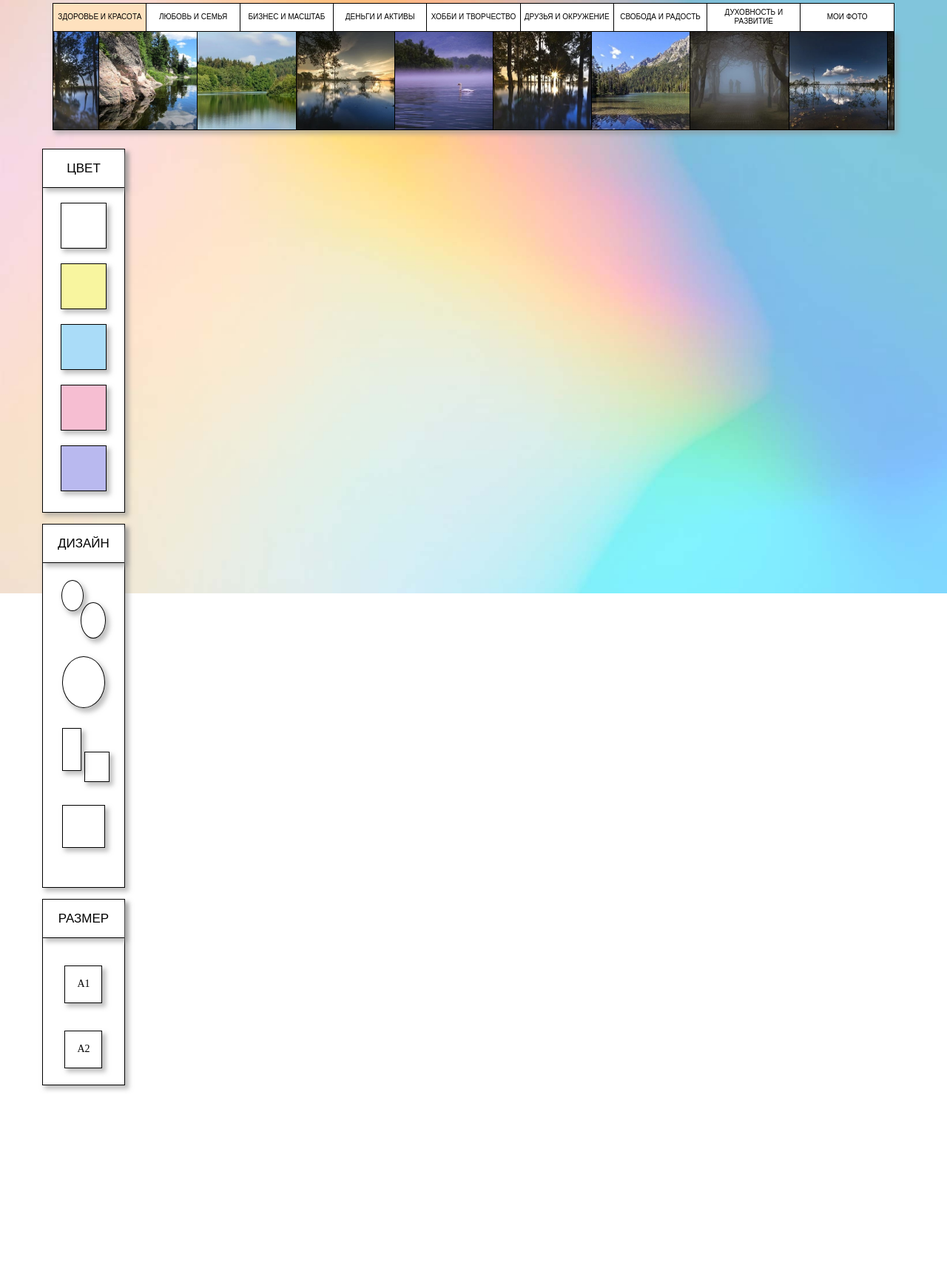
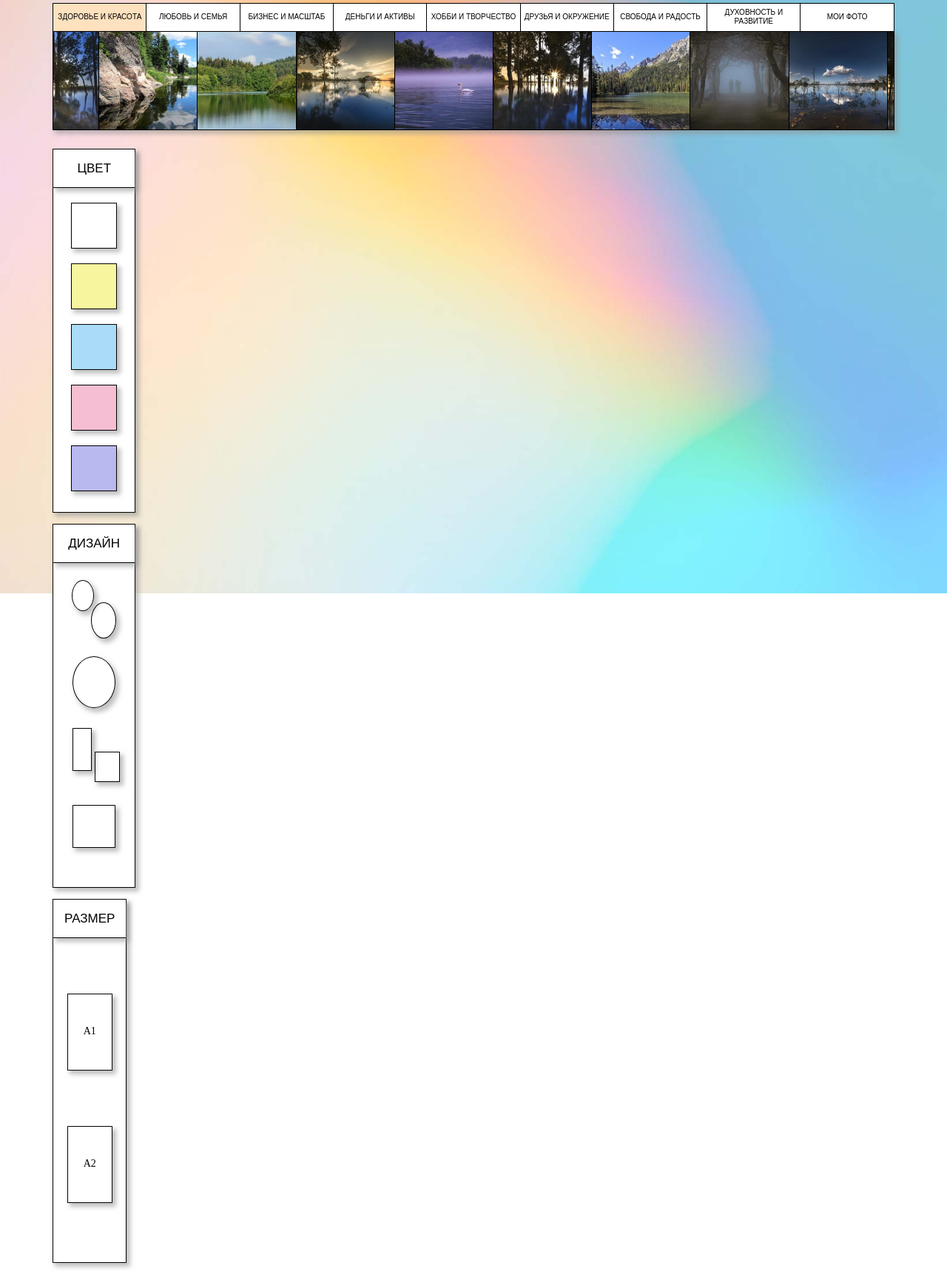
Before and after one commit to drummerrog/wishcard, a PHP site: page / in a window 1280 px wide. Shown: the part 852-2574 px from the top of the page at 74% size. Before the commit the page ends 2327 px from the top, so only its background shows below. Run offline with PHP 8.4, Linux system fonts and the light colour scheme.

Commit message:
fix: расположение третьего сайдбара + стили

```diff
--- a/assets/css/style.css
+++ b/assets/css/style.css
@@ -217,12 +217,13 @@ body {
 }
 
 /* Табы сайдбара */
-.wishcard {
+/* .wishcard {
   height: auto;
   margin-left: -15px;
-}
+} */
+
 .sidebar-tabs {
-  max-width: 110px;
+  width: 110px;
   height: 490px;
   position: relative;
   display: flex;
@@ -282,10 +283,10 @@ body {
 
 .sidebar-tabs__content {
   position: absolute;
-  width: 1680px;
+  width: 1415px;
   height: 1180px;
   top: 0;
-  left: 125px;
+  left: 180px;
   right: 0;
   display: none;
   border: 1px solid red;
@@ -358,12 +359,12 @@ body {
 }
 
 .sidebar-tabs_size {
-  height: 250px;
+  width: 98px;
 }
 
 .sidebar-tab__size {
-  width: 49px;
-  height: 49px;
+  width: 59px;
+  height: 102px;
   font-family: "GillSansC", serif;
   font-size: 14px;
   font-weight: 400;
@@ -372,5 +373,5 @@ body {
   align-items: center;
   border: 1px solid #000;
   box-shadow: 4px 4.785px 6.04px 0.96px rgba(143, 143, 143, 0.56);
-  margin-top: 37px;
+  margin-top: 75px;
 }
--- a/index.html
+++ b/index.html
@@ -431,6 +431,8 @@
 
     <section class="wishcard">
         <div class="container">
+            <div class="wishcard-wrapper">
+                <div class="sidebar-wrapper">
                     <div class="sidebar-tabs">
                         <span class="sidebar-tabs__title">Цвет</span>
                         <div class="sidebar-tab">
@@ -502,7 +504,10 @@
                                                 </div> -->
                     </div>
                     <!-- /.sidebar-tabs -->
+                </div>
+                <!-- /.sidebar-wrapper -->
 
+                <div class="sidebar-wrapper">
                     <div class="sidebar-tabs sidebar-tabs_size">
                         <span class="sidebar-tabs__title">Размер</span>
                         <div class="sidebar-tab">
@@ -523,6 +528,10 @@
                     </div>
                     <!-- /.sidebar-tabs -->
                 </div>
+                <!-- /.sidebar-wrapper -->
+            </div>
+            <!-- /.wishcard-wrapper -->
+        </div>
         <!-- /.container -->
     </section>
     <!-- /.wishcard -->
```
Lines whose indentation alone changed are shown as unchanged.
